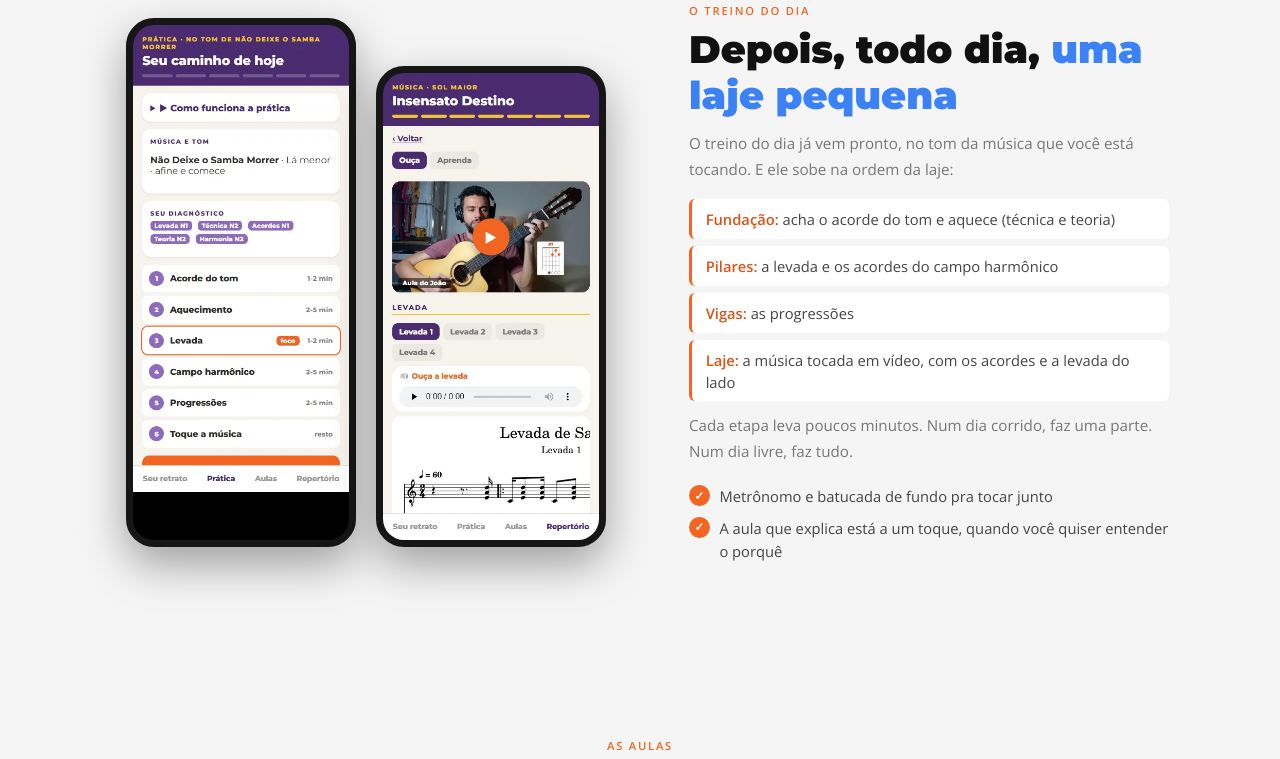
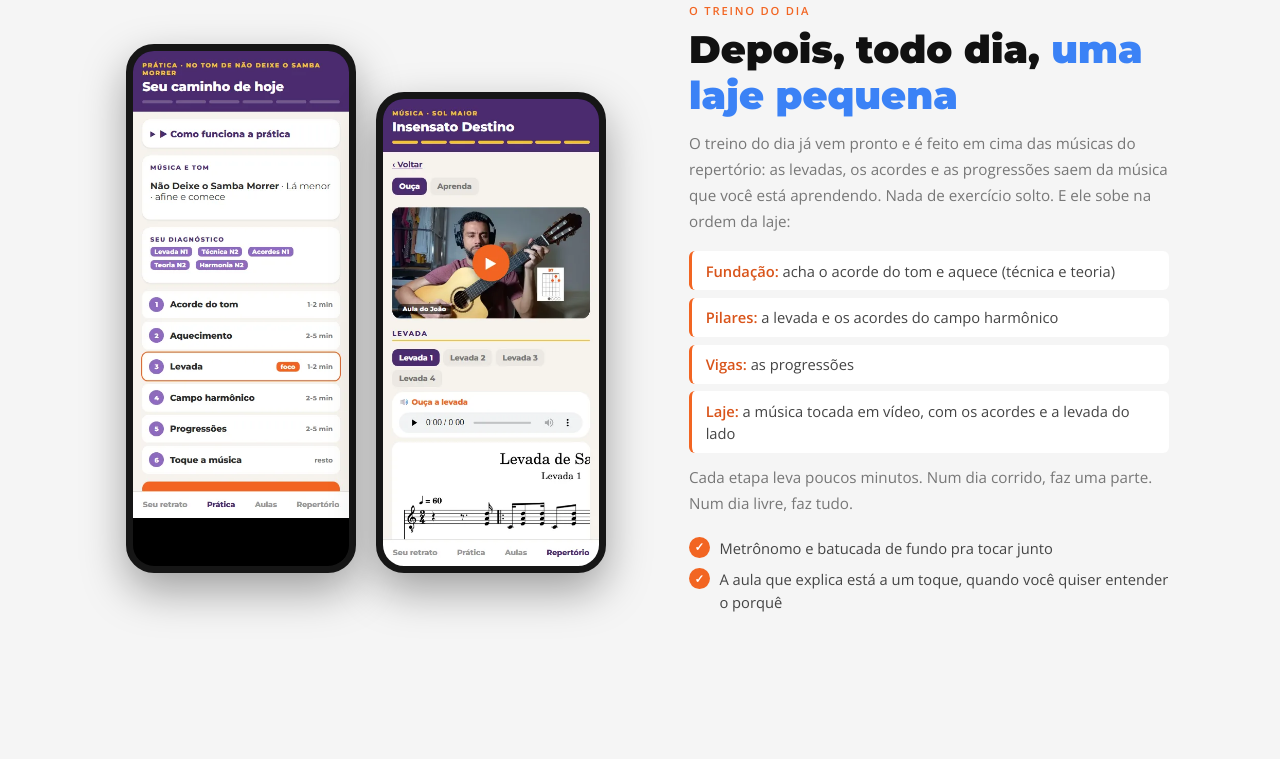
Before and after one commit to piresbelchior/belchior-harmonia, a plain HTML site: page samba-sem-misterio.html in a window 1280 px wide. Shown: the part 2510-3269 px from the top of the page. Drawn offline with nearby package versions, Linux system fonts and the light colour scheme; no server answers.

Commit message:
páginas do curso e fluência: treino do dia feito em cima das músicas do repertório (sai 'no tom da música')
Co-Authored-By: Claude Opus 5.5 <noreply@anthropic.com>

```diff
--- a/samba-sem-misterio.html
+++ b/samba-sem-misterio.html
@@ -468,7 +468,7 @@ height="0" width="0" style="display:none;visibility:hidden"></iframe></noscript>
       <div class="reveal-r">
         <p class="eyebrow">O treino do dia</p>
         <h2 class="sec-title">Depois, todo dia, <span class="azul">uma laje pequena</span></h2>
-        <p class="sec-sub">O treino do dia já vem pronto, no tom da música que você está tocando. E ele sobe na ordem da laje:</p>
+        <p class="sec-sub">O treino do dia já vem pronto e é feito em cima das músicas do repertório: as levadas, os acordes e as progressões saem da música que você está aprendendo. Nada de exercício solto. E ele sobe na ordem da laje:</p>
         <ul class="treino-etapas">
           <li><b>Fundação:</b> acha o acorde do tom e aquece (técnica e teoria)</li>
           <li><b>Pilares:</b> a levada e os acordes do campo harmônico</li>
@@ -717,7 +717,7 @@ height="0" width="0" style="display:none;visibility:hidden"></iframe></noscript>
           <ul class="pontos">
             <li><b>Mais de 60 aulas</b>, com vídeo, textos e diagramas, na ordem da laje: técnica, levada, acordes, harmonia e repertório</li>
             <li><b>O diagnóstico:</b> onde você está em cada parte do samba</li>
-            <li><b>O treino do dia</b>, já montado no tom da música que você está tocando</li>
+            <li><b>O treino do dia</b>, montado a partir das músicas do repertório</li>
             <li><b>A escada de músicas</b>, cada uma tocada em vídeo, com os acordes e a levada</li>
             <li><b>O grupo dos alunos</b>, um canal pra troca de experiência entre a turma</li>
             <li><b>30 dias de garantia:</b> testa com calma. Não gostou, você recebe tudo de volta</li>
```
Also changed, not shown: fluencia-no-samba.html (+2 -2 lines).
